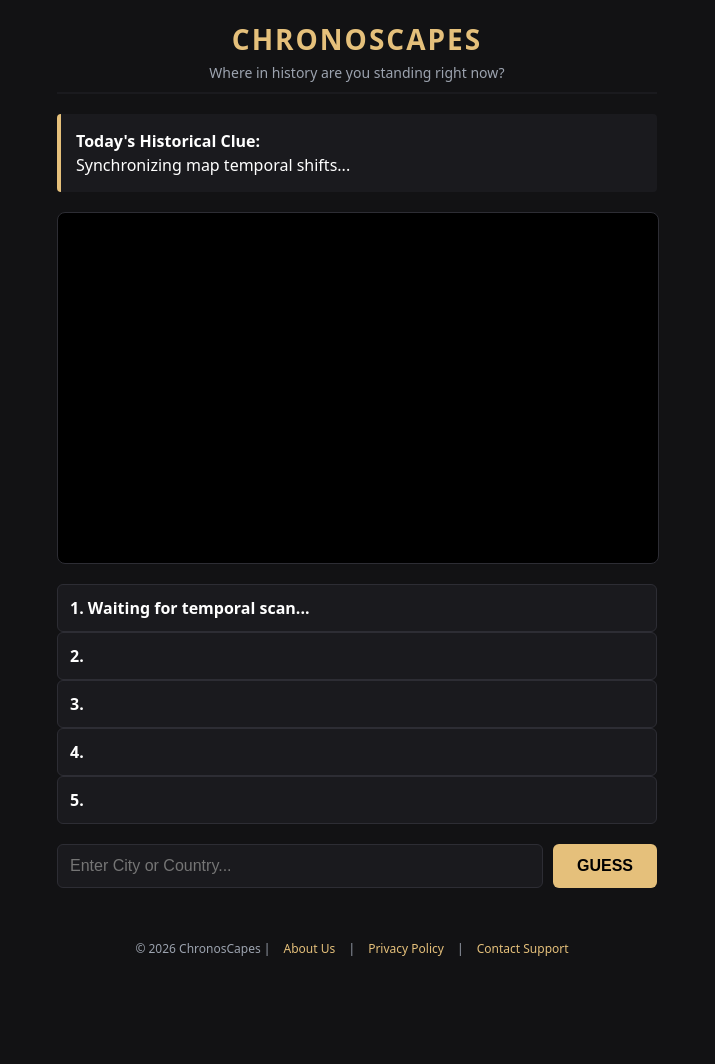
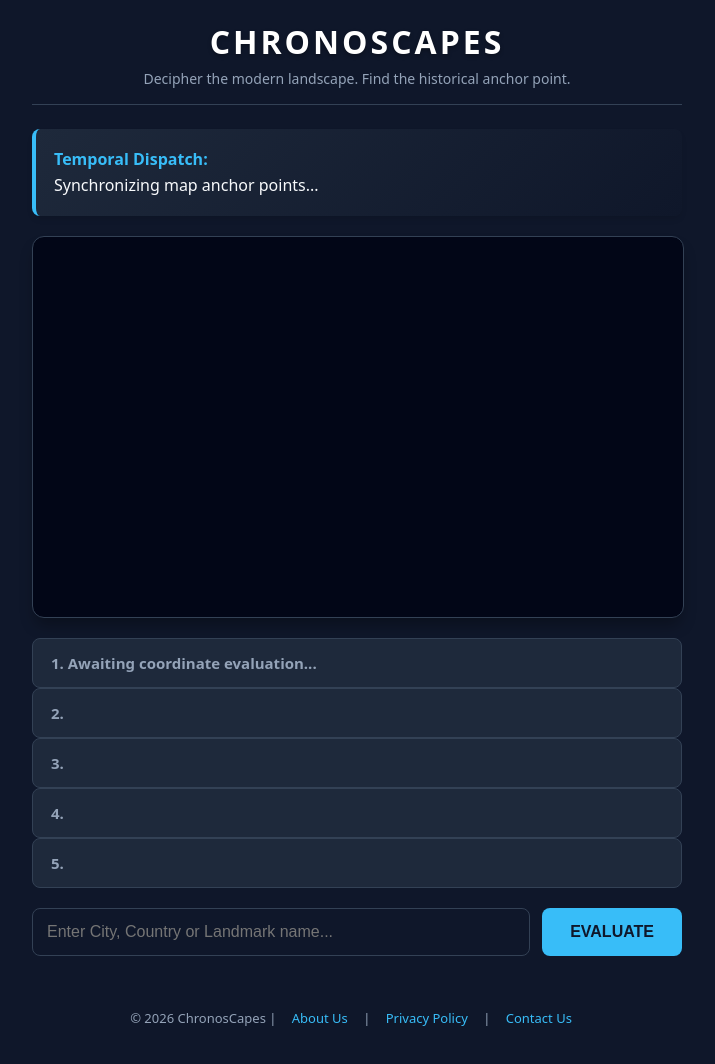
Before and after one commit to justanotherdevyt-png/chronoscapes, a plain HTML site: page index.html in a window 1280 px wide. Shown: the whole page, without its empty margins (283-998 px from the left). Before the commit the page ends 989 px from the top, so only its background shows below. Drawn offline with nearby package versions, Linux system fonts and the light colour scheme.

Commit message:
Update index.html

```diff
--- a/index.html
+++ b/index.html
@@ -4,42 +4,127 @@
     <meta charset="UTF-8">
     <meta name="viewport" content="width=device-width, initial-scale=1.0">
     <title>ChronosCapes - Daily History Map Game</title>
-    <!-- We load the official, free Supabase client library directly via CDN -->
     <script src="https://cdn.jsdelivr.net/npm/@supabase/supabase-js@2"></script>
     <style>
         :root {
-            --bg-color: #121214; --card-color: #1a1a1e; --accent-color: #e5c07b;
-            --text-color: #ffffff; --text-muted: #9ca3af; --success-color: #4caf50;
+            --bg-color: #0f172a;
+            --card-color: #1e293b;
+            --accent-color: #38bdf8;
+            --accent-hover: #0ea5e9;
+            --text-color: #f8fafc;
+            --text-muted: #94a3b8;
+            --success-color: #10b981;
+            --border-color: #334155;
         }
-        body { margin: 0; font-family: system-ui, sans-serif; background-color: var(--bg-color); color: var(--text-color); display: flex; flex-direction: column; align-items: center; padding: 20px; }
-        header { text-align: center; margin-bottom: 20px; border-bottom: 2px solid var(--card-color); width: 100%; max-width: 600px; padding-bottom: 10px; }
-        h1 { margin: 0; color: var(--accent-color); font-size: 28px; letter-spacing: 2px; }
-        .subtitle { color: var(--text-muted); font-size: 14px; margin: 5px 0 0 0; }
-        main { width: 100%; max-width: 600px; display: flex; flex-direction: column; gap: 20px; }
-        #clue-box { background-color: var(--card-color); border-left: 4px solid var(--accent-color); padding: 15px; border-radius: 4px; font-size: 16px; line-height: 1.5; }
-        #map-container { width: 100%; height: 350px; background-color: #000; border-radius: 8px; overflow: hidden; border: 1px solid #2d2d34; }
+        body {
+            margin: 0;
+            font-family: system-ui, -apple-system, sans-serif;
+            background-color: var(--bg-color);
+            color: var(--text-color);
+            display: flex;
+            flex-direction: column;
+            align-items: center;
+            min-height: 100vh;
+            padding: 20px;
+            box-sizing: border-box;
+        }
+        header {
+            text-align: center;
+            margin-bottom: 24px;
+            border-bottom: 1px solid var(--border-color);
+            width: 100%;
+            max-width: 650px;
+            padding-bottom: 16px;
+        }
+        h1 { margin: 0; color: #fff; font-size: 32px; font-weight: 800; letter-spacing: 3px; text-shadow: 0 2px 4px rgba(0,0,0,0.3); }
+        .subtitle { color: var(--text-muted); font-size: 14px; margin: 6px 0 0 0; font-weight: 500; }
+        main { width: 100%; max-width: 650px; display: flex; flex-direction: column; gap: 20px; }
+        #clue-box {
+            background: linear-gradient(135deg, var(--card-color), #0f172a);
+            border-left: 4px solid var(--accent-color);
+            padding: 18px;
+            border-radius: 8px;
+            font-size: 16px;
+            line-height: 1.6;
+            box-shadow: 0 4px 6px -1px rgba(0, 0, 0, 0.1);
+        }
+        #map-container {
+            width: 100%;
+            height: 380px;
+            background-color: #020617;
+            border-radius: 12px;
+            overflow: hidden;
+            border: 1px solid var(--border-color);
+            box-shadow: 0 10px 15px -3px rgba(0, 0, 0, 0.3);
+        }
         iframe { width: 100%; height: 100%; border: none; }
-        .game-controls { display: flex; flex-direction: column; gap: 10px; }
-        .guess-row { background-color: var(--card-color); padding: 12px; border-radius: 6px; border: 1px solid #2d2d34; font-weight: bold; }
-        .input-group { display: flex; gap: 10px; margin-top: 10px; }
-        input { flex: 1; padding: 12px; border-radius: 6px; border: 1px solid #2d2d34; background-color: var(--card-color); color: #fff; font-size: 16px; }
-        button { padding: 12px 24px; border-radius: 6px; border: none; background-color: var(--accent-color); color: #000; font-weight: bold; font-size: 16px; cursor: pointer; }
-        #result-box { display: none; background-color: var(--card-color); padding: 20px; border-radius: 8px; border: 1px solid var(--success-color); text-align: center; }
-        footer { margin-top: 40px; font-size: 12px; color: var(--text-muted); text-align: center; }
-        footer a { color: var(--accent-color); text-decoration: none; margin: 0 10px; }
+        .game-controls { display: flex; flex-direction: column; gap: 12px; }
+        .guess-row {
+            background-color: var(--card-color);
+            padding: 14px 18px;
+            border-radius: 8px;
+            border: 1px solid var(--border-color);
+            font-weight: 600;
+            font-size: 15px;
+            color: var(--text-muted);
+            transition: all 0.2s ease;
+        }
+        .input-group { display: flex; gap: 12px; margin-top: 8px; }
+        input {
+            flex: 1;
+            padding: 14px;
+            border-radius: 8px;
+            border: 1px solid var(--border-color);
+            background-color: #0f172a;
+            color: #fff;
+            font-size: 16px;
+            outline: none;
+            transition: border 0.2s;
+        }
+        input:focus { border-color: var(--accent-color); }
+        button {
+            padding: 14px 28px;
+            border-radius: 8px;
+            border: none;
+            background-color: var(--accent-color);
+            color: #0f172a;
+            font-weight: 700;
+            font-size: 16px;
+            cursor: pointer;
+            transition: background-color 0.2s;
+        }
+        button:hover { background-color: var(--accent-hover); }
+        #result-box {
+            display: none;
+            background-color: var(--card-color);
+            padding: 24px;
+            border-radius: 12px;
+            border: 1px solid var(--success-color);
+            text-align: center;
+            box-shadow: 0 20px 25px -5px rgba(0, 0, 0, 0.2);
+        }
+        .btn-share {
+            background-color: var(--success-color);
+            color: white;
+            margin-top: 12px;
+        }
+        .btn-share:hover { background-color: #059669; }
+        footer { margin: 40px 0 20px 0; font-size: 13px; color: var(--text-muted); text-align: center; }
+        footer a { color: var(--accent-color); text-decoration: none; margin: 0 12px; }
+        footer a:hover { text-decoration: underline; }
     </style>
 </head>
 <body>
 
     <header>
         <h1>CHRONOSCAPES</h1>
-        <p class="subtitle">Where in history are you standing right now?</p>
+        <p class="subtitle">Decipher the modern landscape. Find the historical anchor point.</p>
     </header>
 
     <main>
         <div id="clue-box">
-            <strong>Today's Historical Clue:</strong><br>
-            <span id="clue-text">Synchronizing map temporal shifts...</span>
+            <strong style="color: var(--accent-color);">Temporal Dispatch:</strong><br>
+            <span id="clue-text">Synchronizing map anchor points...</span>
         </div>
 
         <div id="map-container">
@@ -48,7 +133,7 @@
 
         <div class="game-controls">
             <div id="guesses-container">
-                <div class="guess-row" id="r1">1. Waiting for temporal scan...</div>
+                <div class="guess-row" id="r1">1. Awaiting coordinate evaluation...</div>
                 <div class="guess-row" id="r2">2.</div>
                 <div class="guess-row" id="r3">3.</div>
                 <div class="guess-row" id="r4">4.</div>
@@ -56,57 +141,46 @@
             </div>
 
             <div class="input-group" id="action-inputs">
-                <input type="text" id="user-guess" placeholder="Enter City or Country..." autocomplete="off">
-                <button onclick="submitGuess()">GUESS</button>
+                <input type="text" id="user-guess" placeholder="Enter City, Country or Landmark name..." autocomplete="off">
+                <button onclick="submitGuess()">EVALUATE</button>
             </div>
         </div>
 
         <div id="result-box">
-            <h2 style="color: var(--success-color); margin-top:0;">Victory! You Found the Timeline!</h2>
-            <p id="share-emojis" style="letter-spacing: 3px; font-size: 20px;"></p>
-            <button onclick="copyScores()">Copy Score</button>
-            <hr style="border-color: #2d2d34; margin: 20px 0;">
-            <h3>The Historical Context</h3>
-            <p id="history-educational-text" style="text-align: left; line-height: 1.6; color: var(--text-muted);"></p>
+            <h2 id="result-title" style="color: var(--success-color); margin-top:0; font-size: 24px;">Timeline Anchored Successfully!</h2>
+            <p id="share-emojis" style="letter-spacing: 6px; font-size: 24px; margin: 16px 0;"></p>
+            <button class="btn-share" onclick="copyScores()">Copy Log Data to Clipboard</button>
+            <hr style="border-color: var(--border-color); margin: 24px 0;">
+            <h3 style="color: var(--accent-color);">Historical Archive Summary</h3>
+            <p id="history-educational-text" style="text-align: left; line-height: 1.7; color: #cbd5e1; font-size: 15px;"></p>
         </div>
     </main>
 
     <footer>
-        <p>© 2026 ChronosCapes | <a href="#">About Us</a> | <a href="#">Privacy Policy</a> | <a href="#">Contact Support</a></p>
+        <p>© 2026 ChronosCapes | <a href="/about.html">About Us</a> | <a href="/privacy.html">Privacy Policy</a> | <a href="/contact.html">Contact Us</a></p>
     </footer>
 
     <script>
-        // CONFIGURATION: Connects your web files to your Supabase engine
-        // IMPORTANT: Replace these strings with your actual project keys found in Supabase Settings -> API
-        const SUPABASE_URL = "https://rragwfegqdqnahzttpfg.supabase.co";
-        const SUPABASE_ANON_KEY = "eyJhbGciOiJIUzI1NiIsInR5cCI6IkpXVCJ9.eyJpc3MiOiJzdXBhYmFzZSIsInJlZiI6InJyYWd3ZmVncWRxbmFoenR0cGZnIiwicm9sZSI6ImFub24iLCJpYXQiOjE3ODA2MDcxNjIsImV4cCI6MjA5NjE4MzE2Mn0.Jn14oC25fpCWjFbh5ISqQF3FEt9NhWyIqsGVvkueMLU";
+        // Insert your custom Supabase Keys gathered in Part 2 here:
+        const SUPABASE_URL = "YOUR_SUPABASE_PROJECT_URL_HERE";
+        const SUPABASE_ANON_KEY = "YOUR_SUPABASE_ANON_PUBLIC_KEY_HERE";
 
         const supabase = supabase.createClient(SUPABASE_URL, SUPABASE_ANON_KEY);
+        let activePuzzle = null; let currentGuessCount = 1; const maxGuesses = 5;
 
-        let activePuzzle = null;
-        let currentGuessCount = 1;
-        const maxGuesses = 5;
-
-        // Fetch puzzle matching the current date automatically
         async function loadDailyPuzzle() {
             const todayISO = new Date().toISOString().split('T')[0];
-
-            let { data, error } = await supabase
-                .from('daily_puzzles')
-                .select('*')
-                .eq('release_date', todayISO)
-                .single();
+            let { data, error } = await supabase.from('daily_puzzles').select('*').eq('release_date', todayISO).single();
 
             if (error || !data) {
-                // Fallback backup puzzle mechanism just in case
                 document.getElementById('clue-text').innerText = "Chronological reading error. Testing backup time loop.";
                 return;
             }
-
             activePuzzle = data;
             document.getElementById('clue-text').innerText = activePuzzle.clue_text;
             document.getElementById('street-view-frame').src = activePuzzle.embed_url;
-            document.getElementById('r1').innerText = "1. Enter a location to record your first guess...";
+            document.getElementById('r1').innerText = "1. Enter location to scan coordinates...";
+            document.getElementById('r1').style.color = "var(--text-color)";
         }
 
         function submitGuess() {
@@ -116,17 +190,21 @@
             if (!userGuessValue) return;
 
             const currentRow = document.getElementById(`r${currentGuessCount}`);
+            currentRow.style.color = "var(--text-color)";
 
             if (userGuessValue === activePuzzle.correct_answer.toLowerCase()) {
-                currentRow.innerText = `${currentGuessCount}. ${inputField.value} — 🟩 CORRECT!`;
+                currentRow.innerText = `${currentGuessCount}. ${inputField.value} — 🟩 ANCHORED`;
+                currentRow.style.borderColor = "var(--success-color)";
                 endGame(true);
             } else {
-                currentRow.innerText = `${currentGuessCount}. ${inputField.value} — 🟥 INCORRECT`;
+                currentRow.innerText = `${currentGuessCount}. ${inputField.value} — 🟥 MISALIGNED`;
                 currentGuessCount++;
                 if (currentGuessCount > maxGuesses) {
                     endGame(false);
                 } else {
-                    document.getElementById(`r${currentGuessCount}`).innerText = `${currentGuessCount}. Waiting for guess...`;
+                    const nextRow = document.getElementById(`r${currentGuessCount}`);
+                    nextRow.innerText = `${currentGuessCount}. Awaiting coordinate evaluation...`;
+                    nextRow.style.color = "var(--text-color)";
                 }
             }
             inputField.value = "";
@@ -147,8 +225,9 @@
             document.getElementById('share-emojis').innerText = emojiString;
             document.getElementById('history-educational-text').innerText = activePuzzle.history_lesson;
             if(!isWin) {
-                resultBox.querySelector('h2').innerText = "Timeline Lost! Correct answer: " + activePuzzle.correct_answer.toUpperCase();
-                resultBox.querySelector('h2').style.color = "#f44336";
+                document.getElementById('result-title').innerText = "Timeline Fractured! Out of Guesses.";
+                document.getElementById('result-title').style.color = "#ef4444";
+                resultBox.style.borderColor = "#ef4444";
             }
             resultBox.scrollIntoView({ behavior: 'smooth' });
         }
@@ -156,12 +235,10 @@
         function copyScores() {
             const emojis = document.getElementById('share-emojis').innerText;
             const scoreDisplay = currentGuessCount > maxGuesses ? 'X' : currentGuessCount;
-            const textToCopy = `ChronosCapes Day ${activePuzzle.day_number}\nScore: ${scoreDisplay}/${maxGuesses}\n${emojis}\nPlay free here!`;
+            const textToCopy = `ChronosCapes Day ${activePuzzle.day_number}\nLog Verification: ${scoreDisplay}/${maxGuesses}\n${emojis}\nPlay free here: ${window.location.href}`;
             navigator.clipboard.writeText(textToCopy);
-            alert("Score copied!");
+            alert("Score copied to clipboard!");
         }
-
-        // Run on mount
         loadDailyPuzzle();
     </script>
 </body>
```
